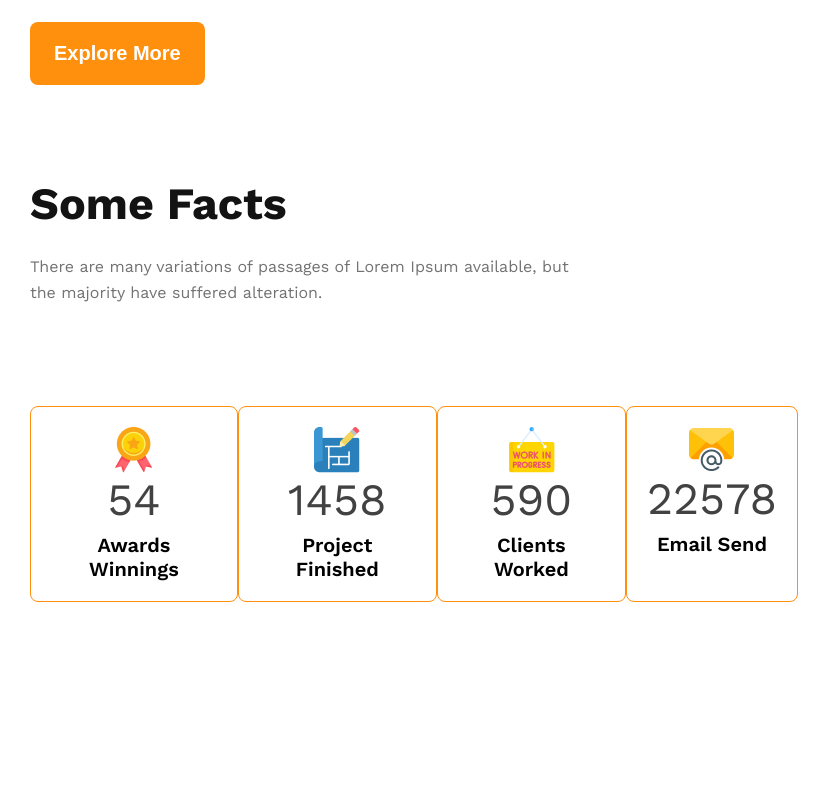
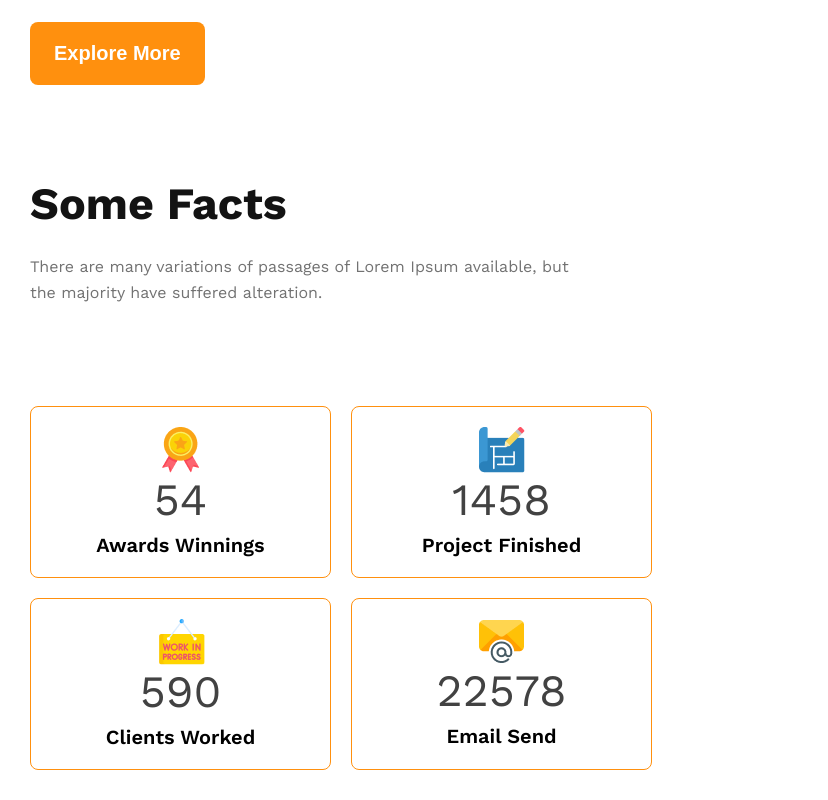
Before and after one commit to omarjafor/G3ArchitectsWebsite, a plain HTML site: page index.html in a window 768 px wide. Shown: the part 1903-2703 px from the top of the page, 828 px wide, since content can reach past the window. Before the commit the page ends 2535 px from the top, so only its background shows below. Drawn offline with nearby package versions, Linux system fonts and the light colour scheme.

Commit message:
fact responsive

```diff
--- a/style.css
+++ b/style.css
@@ -166,6 +166,7 @@ nav li a{
     }
     .facts-card-container{
         flex-direction: column;
+        gap: 30px;
         width: 80%;
     }
     .facts-card-container .card{
@@ -198,12 +199,16 @@ nav li a{
         margin: 30px 30px;
         flex-direction: column;
     }
+    /* Facts Section Start Here  */
     .facts{
         padding: 30px;
-        width: 100%;
+        width: 90%;
     }
     .facts-card-container{
-        width: 100%;
+        width: 90%;
+        display: grid;
+        grid-template-columns: repeat(2, 1fr);
+        gap: 20px;
     }
     .facts-card-container .card{
         padding: 20px;
```
